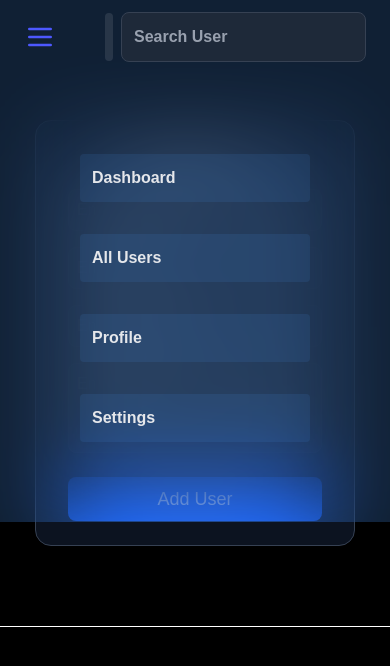
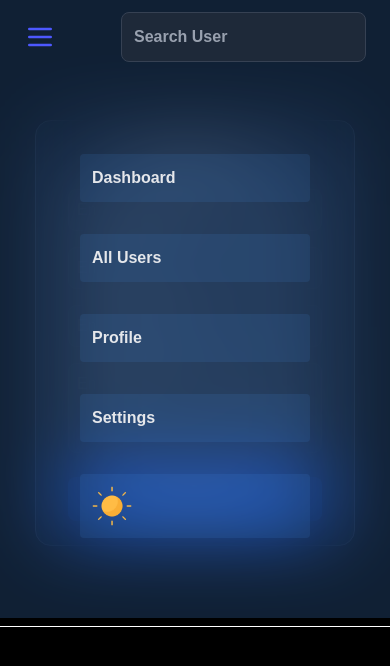
Before and after one commit to ThakurHarsh2580/User-Management, a website: page index.html in a window 390 px wide. Both pictures are taken after a click on the picture 40 px from the left and 37 px from the top of the page. Drawn offline with Linux system fonts and the light colour scheme; files whose address does not match are found by name; a web font is replaced by a local one.

Commit message:
Fix HTML formatting and structure

```diff
--- a/index.html
+++ b/index.html
@@ -24,8 +24,8 @@
             </div>
 
             <span id="right-container" class="flex gap-2 items-center">
-                <div id="theme-btn" onclick="themeToggle()" class="bg-white/10 rounded p-1 cursor-pointer">
-                    <img id="theme-img" class="size-10" src="./graphics/sun.png" alt="">
+                <div id="theme-btn" onclick="themeToggle()" class="hidden md:flex bg-white/10 rounded p-1 cursor-pointer">
+                    <img id="theme-img" class="size-10 shrink-0" src="./graphics/sun.png" alt="">
                 </div>
                 <input id="search" value="" class="p-3 rounded-lg bg-gray-800 border border-gray-700
                 focus:ring-2 focus:ring-blue-500 outline-none transition" type="text" placeholder="Search User">
@@ -38,6 +38,9 @@
                     <li>All Users</li>
                     <li>Profile</li>
                     <li>Settings</li>
+                    <div id="theme-btn" onclick="themeToggle()" class="bg-white/10 rounded p-1 cursor-pointer">
+                        <img id="theme-img" class="size-10 shrink-0" src="./graphics/sun.png" alt="">
+                    </div>
                 </ul>
         </div>
     </header>
```
